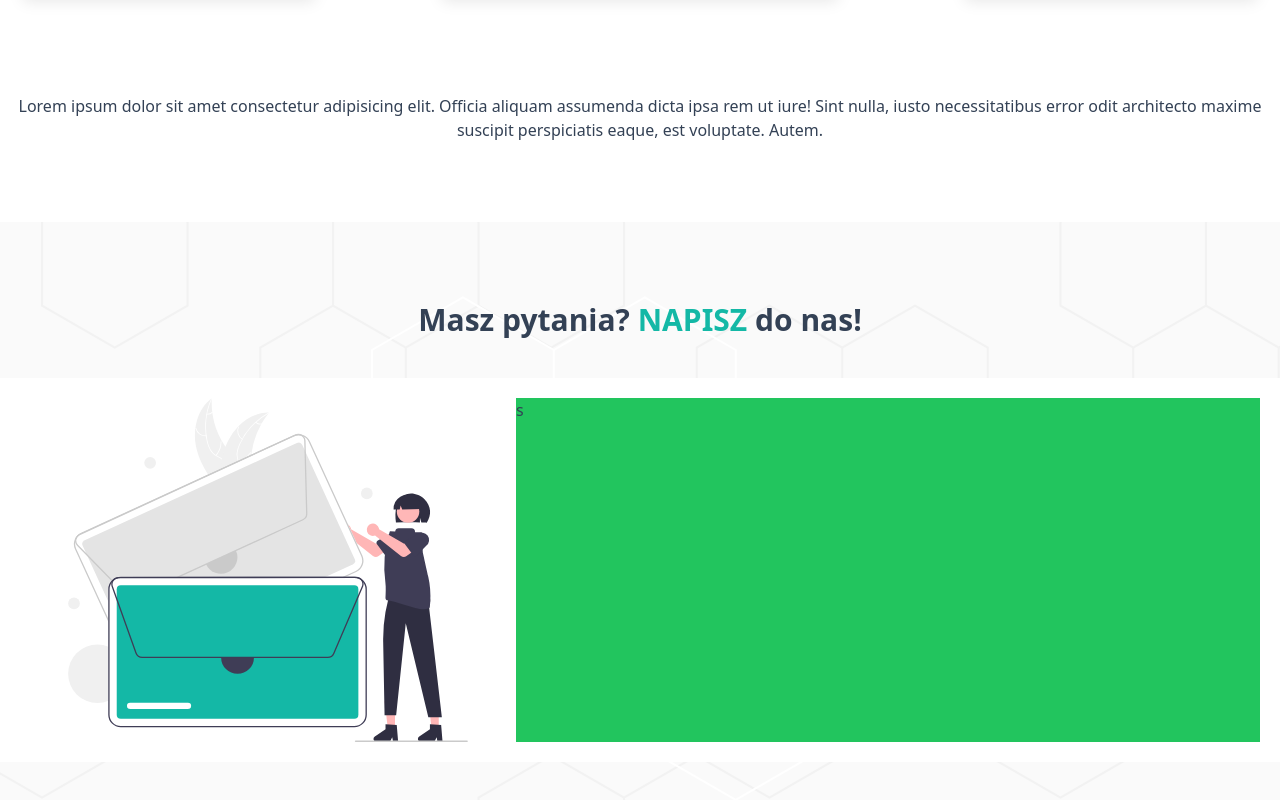
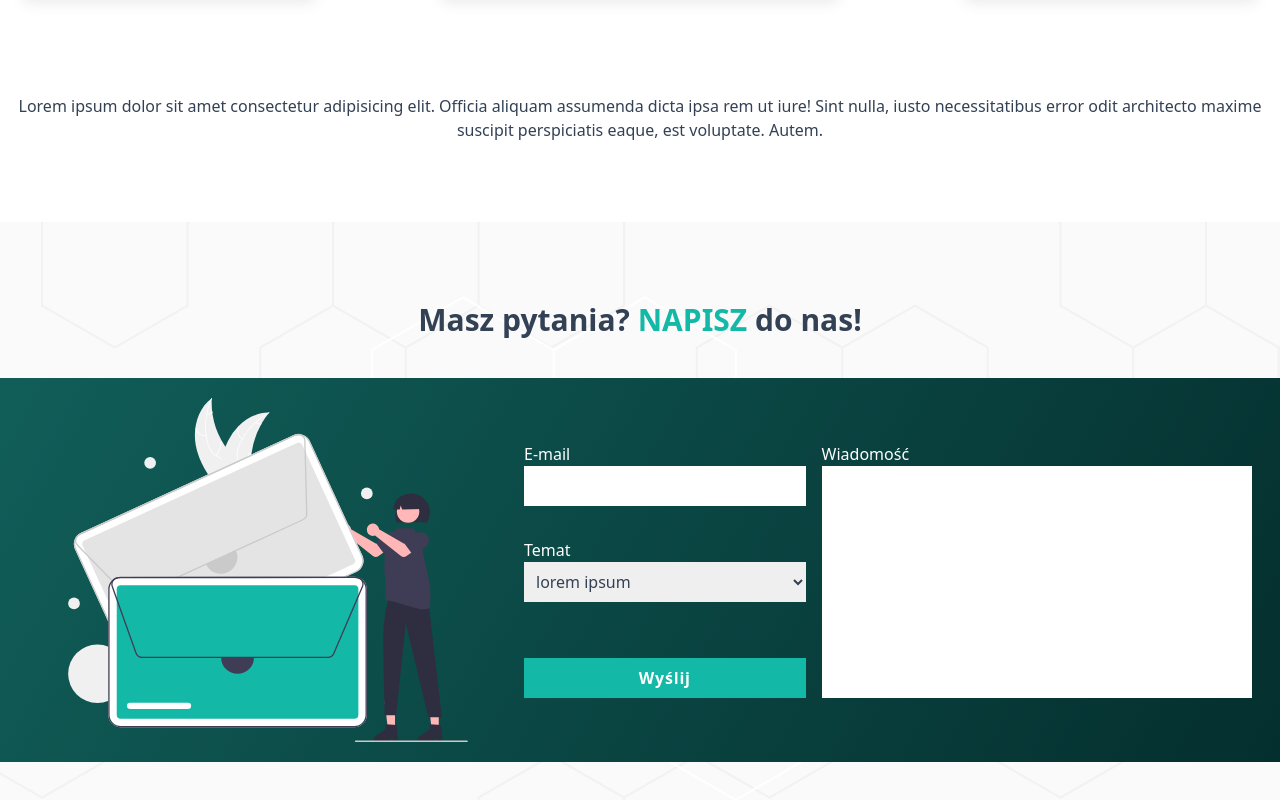
Before and after one commit to 3xen11/FlipIT, a Next.js app: page / in a window 1280 px wide. Shown: the part 3865-4665 px from the top of the page. Built offline with nearby package versions, Linux system fonts and the light colour scheme.

Commit message:
contact [added]: added content and styles for contact

```diff
--- a/layout/Contact.js
+++ b/layout/Contact.js
@@ -11,11 +11,42 @@ const Contact = () => {
         headingAccent={'NAPISZ'}
         sign={' do nas!'}
       />
-      <div className="max-w-7xl mx-auto h-96  p-5 mb-10 bg-white flex">
+      <div className="max-w-7xl mx-auto h-96  p-5 mb-10 contact-bg flex">
         <div className="w-2/5 relative">
           <ContactIcon className="w-full h-full" />
         </div>
-        <div className="w-3/5  bg-green-500">s</div>
+        <div className="w-3/5 ">
+          <form className="flex w-full h-full items-center">
+            <div className="w-2/5 h-64 flex flex-col px-2">
+              <label className="text-white " htmlFor="email">
+                E-mail
+              </label>
+              <input className="p-2 w-full py-2" type="text" id="name" />
+              <label className="text-white mt-8" htmlFor="topic">
+                Temat
+              </label>
+              <select className="p-2 w-full py-2" name="topic" id="topic">
+                <option value="#">lorem ipsum</option>
+                <option value="#">lorem ipsum</option>
+                <option value="#">lorem ipsum</option>
+                <option value="#">lorem ipsum</option>
+              </select>
+              <button className="mt-14 tracking-wider text-white mx-auto bg-teal-500 py-2 w-full font-bold">
+                Wyślij
+              </button>
+            </div>
+            <div className="w-3/5 h-64  flex flex-col px-2">
+              <label className="text-white " htmlFor="message">
+                Wiadomość
+              </label>
+              <textarea
+                className="p-2 resize-none grow w-full"
+                name="message"
+                id="message"
+              ></textarea>
+            </div>
+          </form>
+        </div>
       </div>
     </section>
   );
--- a/styles/globals.css
+++ b/styles/globals.css
@@ -83,3 +83,12 @@
 .card-back {
   transform: rotateY(-180deg);
 }
+
+.contact-bg {
+  background-color: rgba(17, 94, 89, 1);
+  background-image: linear-gradient(
+    120deg,
+    rgba(17, 94, 89, 1) 0%,
+    rgba(4, 47, 46, 1) 100%
+  );
+}
```
